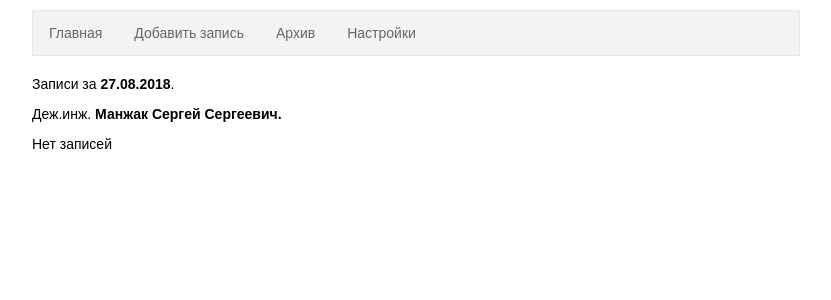
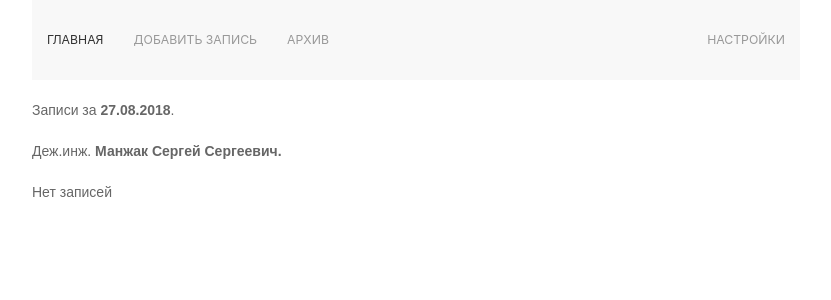
Before and after one commit to manzhakdotcom/smena, a Django app: page / in a window 1280 px wide. Shown: the top 300 px of the page, without its empty margins (224-1055 px from the left). Run offline with Django 3.2, Linux system fonts and the light colour scheme; data that the repository does not hold is empty.

Commit message:
Edit menu items

```diff
--- a/templates/index.html
+++ b/templates/index.html
@@ -5,17 +5,49 @@
     <meta name="viewport" content="width=device-width, initial-scale=1.0">
     <meta http-equiv="X-UA-Compatible" content="ie=edge">
     <title>{% block title %}Домашняя страница{% endblock %}</title>
+    <link rel="stylesheet" href="{% static 'css/uikit.min.css' %}">
     <link rel="stylesheet" href="{% static 'css/style.css' %}">
 </head>
 <body class="wrapp">
-    <div class="menu">
-        <ul>
-            <li><a href="{% url 'index' %}">Главная</a></li>
-            <li><a href="{% url 'journal:add/write-down' %}">Добавить запись</a></li>
+    <nav class="uk-navbar-container" uk-navbar>
+
+    <div class="uk-navbar-left">
+
+        <ul class="uk-navbar-nav">
+            <li class="uk-active"><a href="{% url 'index' %}">Главная</a></li>
+            <li>
+                <a href="{% url 'journal:add/write-down' %}">Добавить запись</a>
+                <div class="uk-navbar-dropdown">
+                    <ul class="uk-nav uk-navbar-dropdown-nav">
+                        <li class="uk-active"><a href="#">Active</a></li>
+                        <li><a href="#">Item</a></li>
+                        <li><a href="#">Item</a></li>
+                    </ul>
+                </div>
+            </li>
             <li><a href="#">Архив</a></li>
-            <li><a href="#">Настройки</a></li>
         </ul>
+
     </div>
+
+    <div class="uk-navbar-right">
+
+        <ul class="uk-navbar-nav">
+            <li>
+                <a href="#">Настройки</a>
+                <div class="uk-navbar-dropdown">
+                    <ul class="uk-nav uk-navbar-dropdown-nav">
+                        <li class="uk-active"><a href="#">Active</a></li>
+                        <li><a href="#">Item</a></li>
+                        <li><a href="#">Item</a></li>
+                    </ul>
+                </div>
+            </li>
+        </ul>
+
+    </div>
+
+</nav>
     {% block content %}
         <p>Записи за <strong>{{ date|date:"d.m.Y" }}</strong>.</p> <p>Деж.инж. <strong>Манжак Сергей Сергеевич.</strong></p>
         {% if items.exists %}
@@ -36,5 +68,7 @@
             <p>Нет записей</p>
         {% endif %}
     {% endblock %}
+    <script src="{% static 'js/uikit.min.js' %}"></script>
+    <script src="{% static 'js/uikit-icons.min.js' %}"></script>
 </body>
 </html>
```
